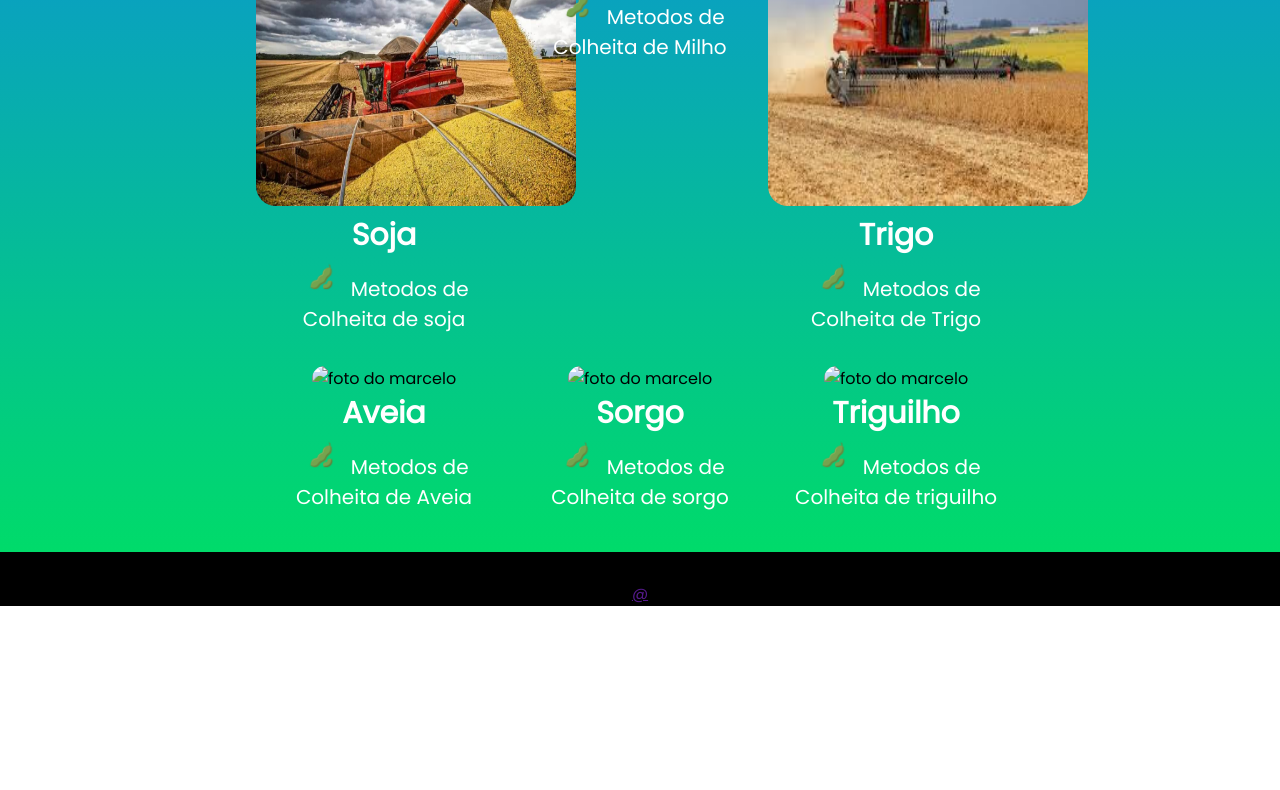
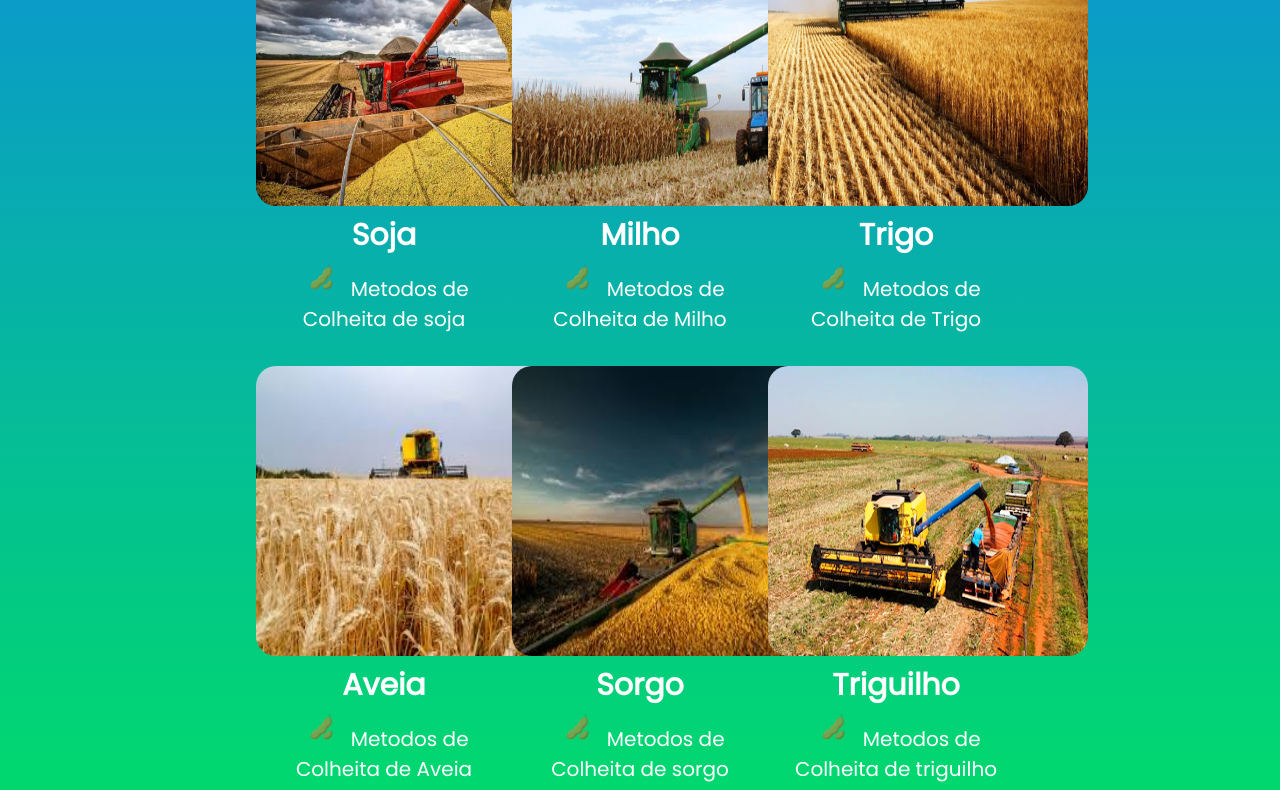
Before and after one commit to uelitondu/meu-projeto, a plain HTML site: page index.html in a window 1280 px wide. Shown: the part 705-1495 px from the top of the page. Before the commit the page ends 1311 px from the top, so only its background shows below. Drawn offline with Linux system fonts and the light colour scheme; files whose address does not match are found by name.

Commit message:
Finalizado

```diff
--- a/index.html
+++ b/index.html
@@ -37,13 +37,13 @@
         </div>
 
         <div class="estudante-div">
-            <img class="estudante-imagem" src="-milho-colheita.jpg" alt="foto do marcelo">
+            <img class="estudante-imagem" src="img/-milho-colheita.jpg" alt="foto do marcelo">
             <h3 class="estudante-nome">Milho</h3>
             <a class="a-estudante" href=""> <img class="estudante-icone" src="img/soja.png" alt="Milho"> Metodos de Colheita de Milho</a>
         </div>
 
         <div class="estudante-div">
-            <img class="estudante-imagem" src="img/4.jpeg" alt="foto do marcelo">
+            <img class="estudante-imagem" src="img/2.jpg" alt="foto do marcelo">
             <h3 class="estudante-nome">Trigo</h3>
             <a class="a-estudante" href=""> <img class="estudante-icone" src="img/soja.png" alt="Trigo"> Metodos de Colheita de Trigo</a>
         </div>
@@ -51,17 +51,17 @@
         <span></span>
         <span></span>
         <div class="estudante-div">
-            <img class="estudante-imagem" src="trigo.jpeg" alt="foto do marcelo">
+            <img class="estudante-imagem" src="img/trigo.jpeg" alt="foto do marcelo">
             <h3 class="estudante-nome">Aveia</h3>
             <a class="a-estudante" href=""> <img class="estudante-icone" src="img/soja.png" alt="Aveia"> Metodos de Colheita de Aveia</a>
         </div>
         <div class="estudante-div">
-            <img class="estudante-imagem" src="sorgo.png" alt="foto do marcelo">
+            <img class="estudante-imagem" src="img/3.jpeg" alt="foto do marcelo">
             <h3 class="estudante-nome">Sorgo</h3>
             <a class="a-estudante" href=""> <img class="estudante-icone" src="img/soja.png" alt="Sorgo"> Metodos de Colheita de sorgo</a>
         </div>
         <div class="estudante-div">
-            <img class="estudante-imagem" src="aveia.jpeg" alt="foto do marcelo">
+            <img class="estudante-imagem" src="img/sorgo.png" alt="foto do marcelo">
             <h3 class="estudante-nome">Triguilho</h3>
             <a class="a-estudante" href=""> <img class="estudante-icone" src="img/soja.png" alt="Triguilho"> Metodos de Colheita de triguilho</a>
         </div>
@@ -69,7 +69,8 @@
     </div>
     </section>
     <footer class="rodape">
-        <H3>Feito por ..............</H3><a href="">@</a>
+       <h3>Feito por <strong>Ueliton andrade</strong></h3>
+
     </footer>
 </body>
 </html>
--- a/style.css
+++ b/style.css
@@ -101,6 +101,7 @@ body {
 .rodape{
     background-color: black;
     text-align: center;
+    padding: 10px;
 }
 
 .rodape-imagem{
@@ -108,3 +109,20 @@ body {
     padding: 12px 0;
 
 }
+.div-rodape{
+    display: flex;
+    padding: 10px;
+}
+.h3-rodape{
+    color: #ffffff;
+    margin-left: 5px;
+
+}
+.a-rodape{
+    text-decoration: none;
+    color: #ffffff;
+}
+
+h3{
+    color: white;
+}
```
